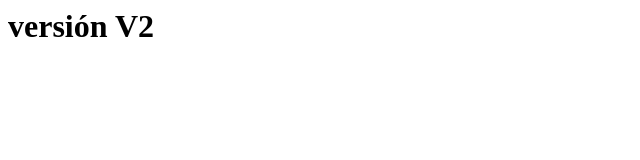
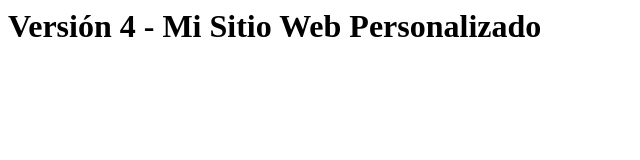
Before and after one commit to LauraEirasDeOlaso/nginx-project, a plain HTML site: page index.html in a window 1280 px wide. Shown: the whole page, without its empty margins (0-640 px from the left). Drawn offline with Linux system fonts and the light colour scheme.

Commit message:
Actualizado el index.html a la versión 4

```diff
--- a/index.html
+++ b/index.html
@@ -1 +1,8 @@
-<h1>versión V2</h1>
+<html>
+<head>
+  <title>Mi Sitio Web</title>
+</head>
+<body>
+  <h1>Versión 4 - Mi Sitio Web Personalizado</h1>
+</body>
+</html>
```
